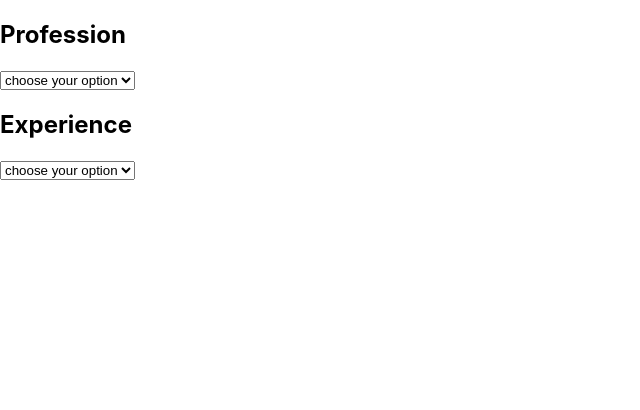
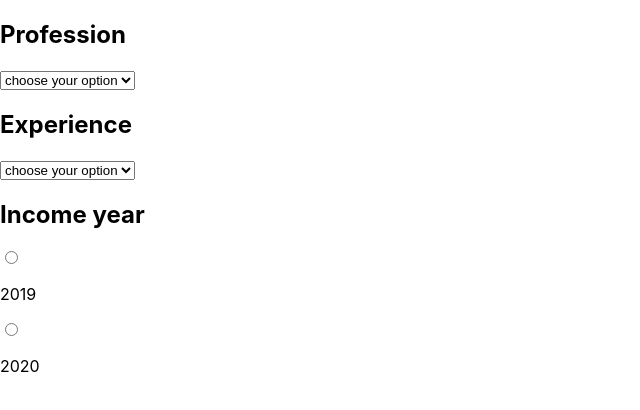
Before and after one commit to zelenovakat/Payroll, a React (Create React App) app: page / in a window 1280 px wide. Shown: the top 410 px of the page, without its empty margins (0-640 px from the left). Built offline with nearby package versions, Linux system fonts and the light colour scheme.

Commit message:
creating IncomeYear and RadioButton for it

```diff
--- a/src/components/Form.js
+++ b/src/components/Form.js
@@ -1,10 +1,13 @@
 import React, { useState } from "react"
 import Experience from "./dropdownList/Experience"
 import Profession from "./dropdownList/Profession"
+import SelectYear from "./radioButtonList/IncomeYear"
 
 const Form = () => {
   const [profession, setProfession] = useState("")
   const [yearsOfExperience, setYearsOfExperience] = useState("")
+  const [year, setYear] = useState("")
+
   return (
     <form>
       <div>
@@ -16,6 +19,9 @@ const Form = () => {
           setYearsOfExperience={setYearsOfExperience}
         />
       </div>
+      <div>
+        <SelectYear year={year} setYear={setYear} />
+      </div>
     </form>
   )
 }
--- /dev/null
+++ b/src/components/RadioButton.js
@@ -0,0 +1,19 @@
+import React from "react"
+
+const RadioButton = ({ label, value, selected, onChange }) => {
+  const handleChange = (e) => {
+    const value = e.target.value
+    onChange(value)
+  }
+
+  const isChecked = selected === value
+
+  return (
+    <label>
+      <input type="radio" value={value} onChange={handleChange} checked={isChecked} />
+      <p>{label}</p>
+    </label>
+  )
+}
+
+export default RadioButton
--- /dev/null
+++ b/src/components/radioButtonList/IncomeYear.js
@@ -0,0 +1,23 @@
+import RadioButton from "../RadioButton"
+
+const IncomeYear = ({ year, setYear }) => {
+  const years = ["2019", "2020"]
+
+  return (
+    <div>
+      <h2>Income year</h2>
+
+      {years.map((yearItem) => (
+        <RadioButton
+          selected={year}
+          onChange={setYear}
+          key={yearItem}
+          value={yearItem}
+          label={yearItem}
+        />
+      ))}
+    </div>
+  )
+}
+
+export default IncomeYear
```
